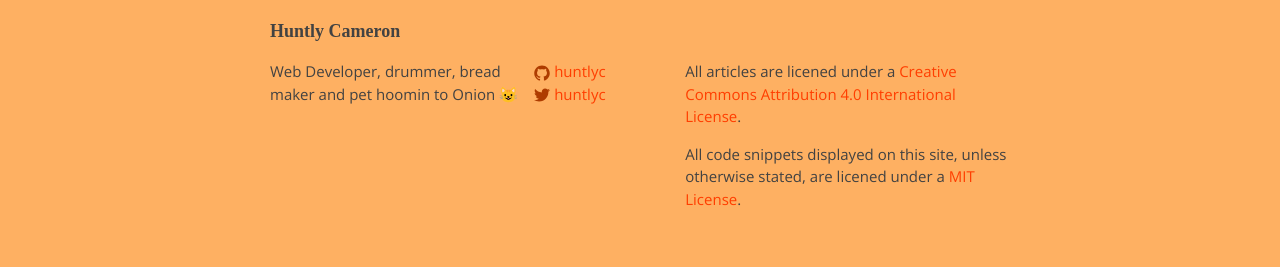
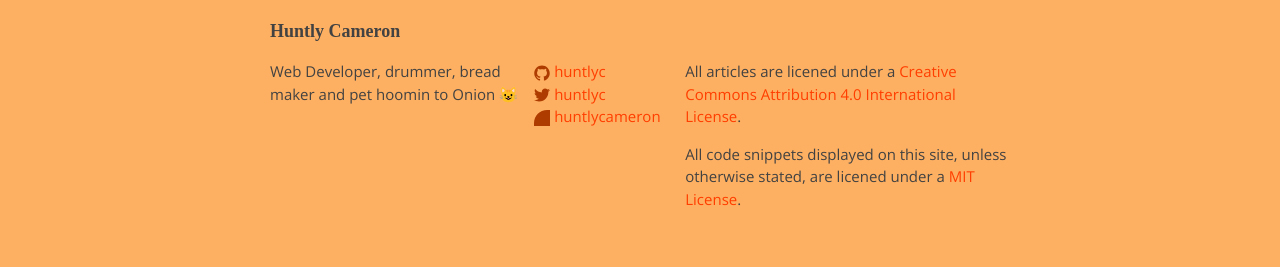
Before and after one commit to huntlyc/huntlyc.github.io, a Jekyll site: the page built from index.html, in a window 1280 px wide. Shown: the part 2094-2361 px from the top of the page. Built offline with Jekyll 4.4.1, drawn with Linux system fonts in a browser that asks for light colours; some web fonts are replaced.

Commit message:
add inst

```diff
--- a/_config.yml
+++ b/_config.yml
@@ -7,6 +7,7 @@ baseurl: "" # the subpath of your site, e.g. /blog/
 url: "huntlyc.github.io" # the base hostname & protocol for your site
 twitter_username: huntlyc
 github_username:  huntlyc
+instagram_username: huntlycameron
 
 # Build settings
 markdown: kramdown
```
